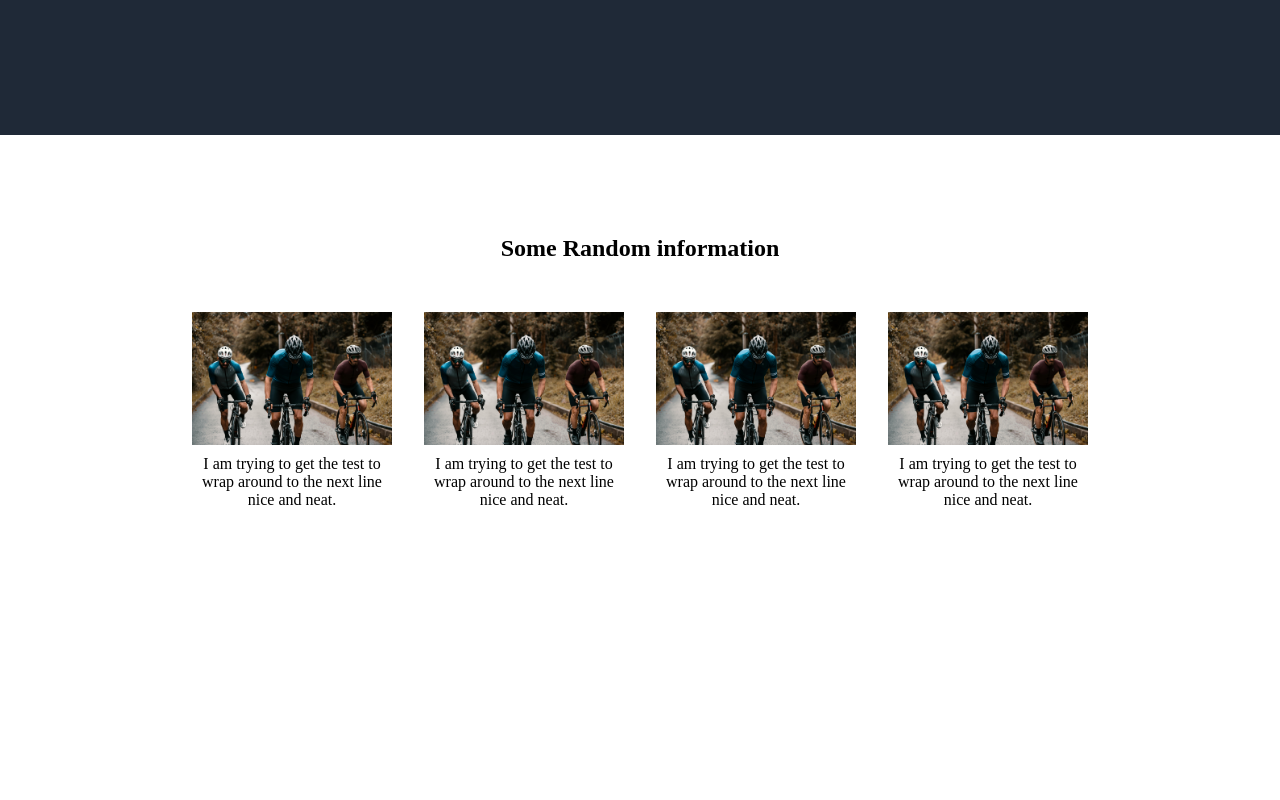
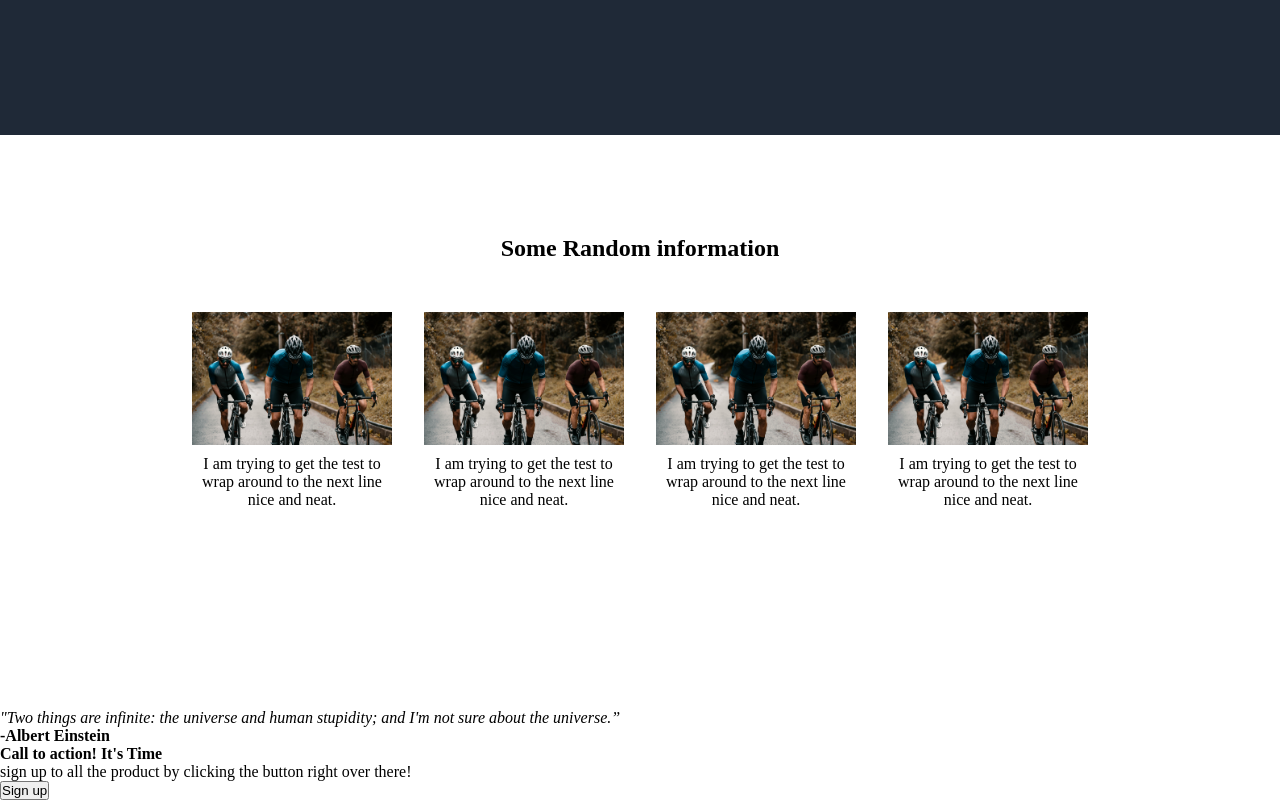
Before and after one commit to robertthurber/profile_page, a plain HTML site: page index.html in a window 1280 px wide. Shown: the part 869-1669 px from the top of the page. Before the commit the page ends 1578 px from the top, so only its background shows below. Drawn offline with Linux system fonts and the light colour scheme.

Commit message:
finished the call to action content

```diff
--- a/index.html
+++ b/index.html
@@ -66,5 +66,29 @@
         </div>
       </div>
     </section>
+    <section class="quote">
+      <div>
+        <p>
+          <em
+            >"Two things are infinite: the universe and human stupidity; and I'm
+            not sure about the universe.”</em
+          >
+        </p>
+      </div>
+      <div>
+        <p class="quote-person"><strong>-Albert Einstein</strong></p>
+      </div>
+    </section>
+    <section class="call-to-action">
+      <div>
+        <p class="action"><strong>Call to action! It's Time</strong></p>
+        <p>
+          sign up to all the product by clicking the button right over there!
+        </p>
+      </div>
+      <div>
+        <button class="text">Sign up</button>
+      </div>
+    </section>
   </body>
 </html>
```
